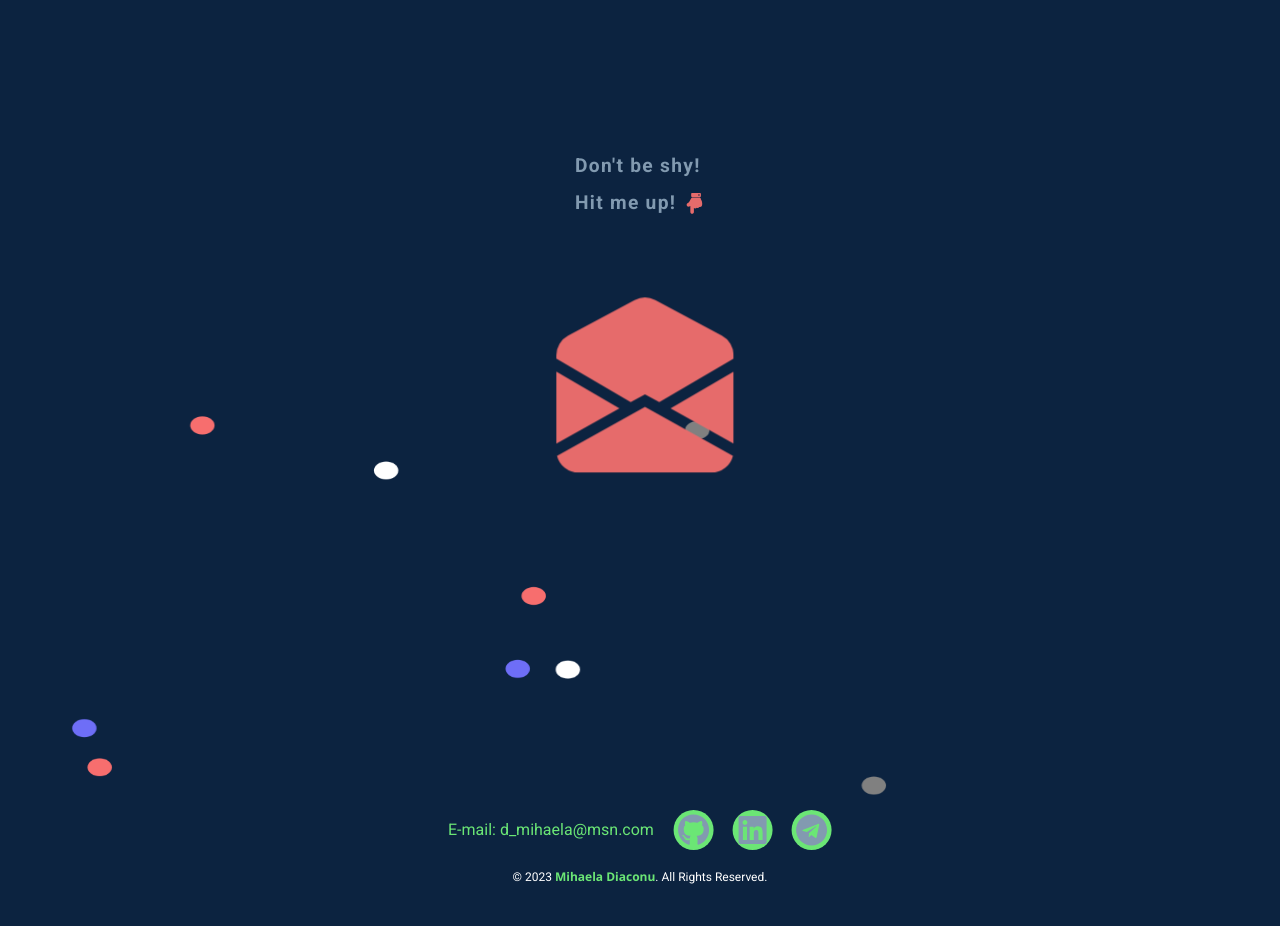
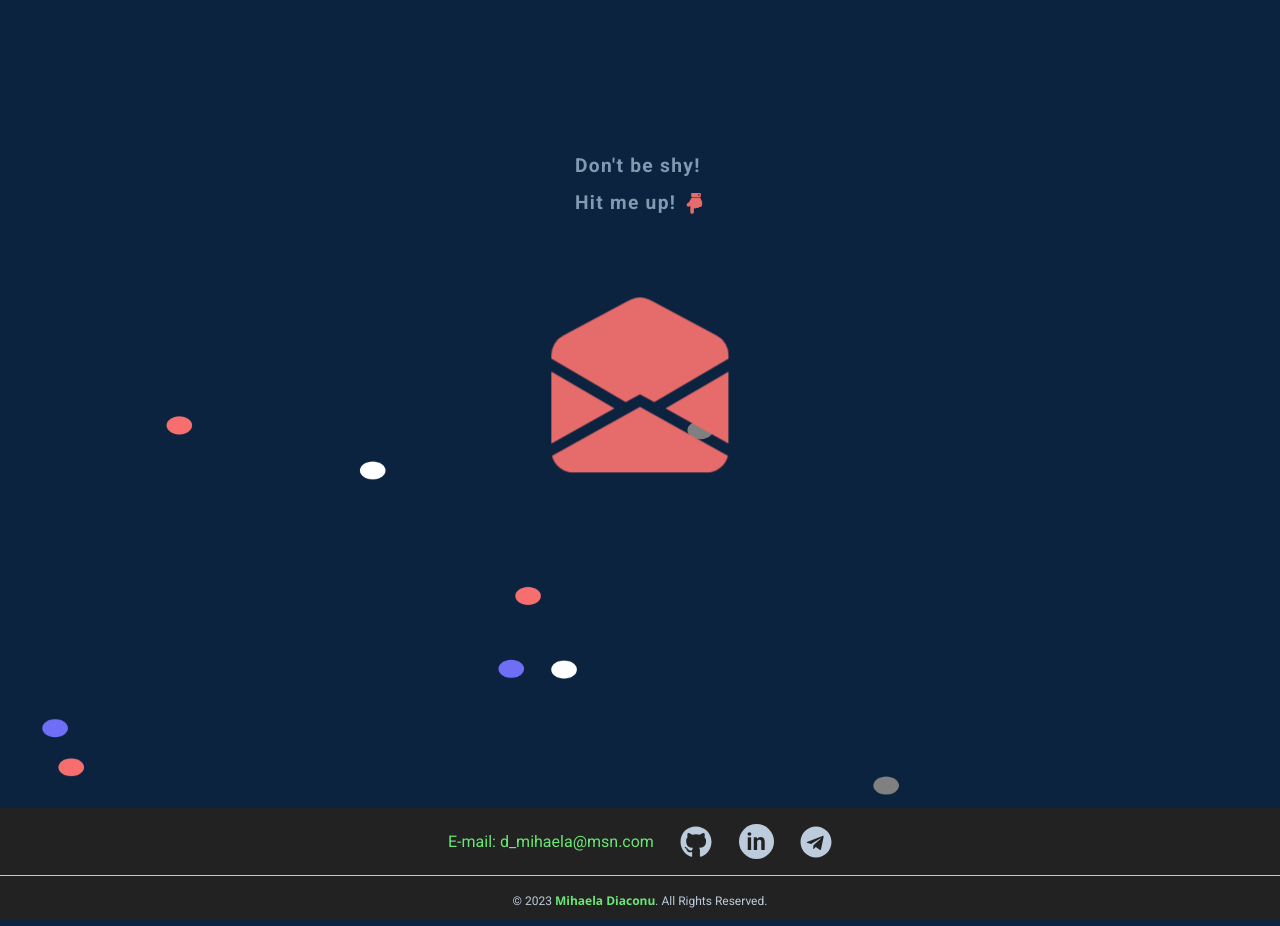
Before and after one commit to mdcodelab/mern-portofolio, a React (Create React App) app: page / in a window 1280 px wide. Shown: the part 2280-3206 px from the top of the page. Built offline with nearby package versions, Linux system fonts and the light colour scheme; a web font is replaced by a local one.

Commit message:
Contact-footer

```diff
--- a/src/App.css
+++ b/src/App.css
@@ -11,9 +11,9 @@
     --clr-millenium-blue: #002244;
     /* light blue, green & grey - used for headings */
     --clr-light-blue-1: #87CEEB;
-    --clr-lightblue-2:#00CCFF;
-    --clr-lightblue-3: #1da1f2;
-    --clr-lightblue-4: #4169E1;
+    --clr-light-blue-2:#00CCFF;
+    --clr-light-blue-3: #1da1f2;
+    --clr-light-blue-4: #4169E1;
 
     --clr-grey-1: hsl(209, 61%, 16%);
     --clr-grey-2: hsl(211, 39%, 23%);
--- a/src/components/Sidebar.js
+++ b/src/components/Sidebar.js
@@ -42,7 +42,7 @@ const Sidebar = () => {
           <Link to="contact"
             onClick={() => handleClick("contact")}
             className={activeLink === "contact" ? "active" : ""}
-            smooth={true} offset={-155}>
+            smooth={true} offset={-355}>
             Contact
           </Link>
         </li>
--- a/src/pages/Contact.js
+++ b/src/pages/Contact.js
@@ -4,8 +4,7 @@ import { BsFillEnvelopeOpenFill } from "react-icons/bs";
 import { IoMdClose } from "react-icons/io";
 import { IoIosArrowRoundForward } from "react-icons/io";
 import { FaHandPointDown } from "react-icons/fa";
-import { FaGithub } from "react-icons/fa";
-import { FaLinkedin } from "react-icons/fa";
+import { FaGithub } from "react-icons/fa"
 import { FaTelegram } from "react-icons/fa";
 
 //balls
@@ -180,7 +179,7 @@ const Contact = () => {
   }
 
   return (
-    <Wrapper className="section__center page-100" id="#contact">
+    <Wrapper className="section__center section page-100" id="#contact">
       <div className="hello">
         <p className="hello__1">Don't be shy!</p>
         <p className="hello__2">
@@ -215,14 +214,16 @@ const Contact = () => {
             <input
               type="text"
               placeholder="Your name..."
-              value={name} name="name"
+              value={name}
+              name="name"
               onChange={(e) => setName(e.target.value)}
             ></input>
           </div>
           <div className="email">
             <label>E-mail</label>
             <input
-              type="email" name="email"
+              type="email"
+              name="email"
               placeholder="Your e-mail..."
               value={email}
               onChange={(e) => setEmail(e.target.value)}
@@ -233,7 +234,8 @@ const Contact = () => {
           <label>Message</label>
           <textarea
             placeholder="Your message..."
-            value={message} name="message"
+            value={message}
+            name="message"
             onChange={(e) => setMessage(e.target.value)}
           ></textarea>
         </div>
@@ -242,23 +244,20 @@ const Contact = () => {
           <IoIosArrowRoundForward></IoIosArrowRoundForward>
         </button>
       </form>
-      <div className="copyright">
-        <div className="contact__icons">
+
+      <div className="footer">
+        <div className="contact__icons__container">
           <span>E-mail: d_mihaela@msn.com</span>
-          <a href="https://github.com/mdcodelab">
-            <FaGithub></FaGithub>
-          </a>
-          <a href="">
-            <FaLinkedin></FaLinkedin>
-          </a>
-          <a href="">
-            <FaTelegram></FaTelegram>
-          </a>
+                <a href="https://github.com/mdcodelab" className="git"><FaGithub></FaGithub></a>
+                <a href="https://www.linkedin.com/in/mihaela-diaconu-5538a3204/" className="linkedin">in</a>
+                <a href=""><FaTelegram></FaTelegram></a>
+
         </div>
-        <p style={{ color: "white" }}>
-          &copy; {new Date().getFullYear()} <span>Mihaela Diaconu</span>. All
-          Rights Reserved.
-        </p>
+        <hr></hr>
+        <div className="copyright">
+          <p classNAme="copyright__footer">
+            &copy; {new Date().getFullYear()} <span>Mihaela Diaconu</span>. All Rights Reserved.</p>
+        </div>
       </div>
     </Wrapper>
   );
@@ -272,8 +271,10 @@ const Wrapper = styled.div`
 
   .canvas {
     display: block;
+    position: absolute;
     width: 100%;
     height: 70vh;
+    z-index: 2;
   }
 
   .hello {
@@ -318,8 +319,9 @@ const Wrapper = styled.div`
     font-size: 11rem;
     position: absolute;
     top: 11rem;
-    left: 43.5%;
-    z-index: 10;
+    left: 50%;
+    transform: translateX(-50%);
+    z-index: 100;
     color: var(--clr-red-light-1);
     cursor: pointer;
     transition: all 2.5s ease;
@@ -328,13 +330,13 @@ const Wrapper = styled.div`
 
   @keyframes expand {
     0% {
-      transform: scale(1);
+      transform: translateX(-50%) scale(1);
     }
     50% {
-      transform: scale(1.2);
+      transform: translateX(-50%) scale(1.2);
     }
     100% {
-      transform: scale(1);
+      transform: translateX(-50%) scale(1);
     }
   }
 
@@ -351,14 +353,16 @@ const Wrapper = styled.div`
     width: 50%;
     height: 300px;
     position: absolute;
-    z-index: 2;
+    z-index: 100;
     top: 7rem;
     left: 50%;
     padding: 0.5rem;
     transform: translateX(-50%);
     border: 0.08px solid var(--clr-grey-6);
     border-radius: 0.3rem;
-    box-shadow: 0 1px 3px rgba(225, 255, 255, 0.12), 0 1px 2px rgba(255, 255, 255, 0.24);
+    box-shadow: 0 1px 3px rgba(225, 255, 255, 0.12),
+      0 1px 2px rgba(255, 255, 255, 0.24);
+    background: var(--clr-navy-7);
   }
 
   .btn__close__icon {
@@ -432,7 +436,7 @@ const Wrapper = styled.div`
 
   .btn__submit {
     width: 8rem;
-    height: 2.2rem;
+    height: 2rem;
     border: none;
     display: block;
     margin: 0 auto;
@@ -441,7 +445,7 @@ const Wrapper = styled.div`
     align-items: center;
     justify-content: space-evenly;
     cursor: pointer;
-    font-size: 1.2rem;
+    font-size: 1rem;
     background: var(--clr-red-light-1);
     color: var(--clr-navy-7);
     letter-spacing: 0.08rem;
@@ -454,50 +458,97 @@ const Wrapper = styled.div`
     border: 0.08rem solid var(--clr-grey-8);
   }
 
-  //icons
-  div.contact__icons {
+  @media (max-width: 700px) {
+    label {
+      font-size: 0.85rem;
+    }
+    input::placeholder,
+    textarea::placeholder {
+      font-size: 0.65rem;
+    }
+    .btn__submit {
+      font-size: 0.85rem;
+    }
+  }
+
+  //footer
+  .footer {
+    width: 100%;
+    height: 7rem;
+    background: #222;
     position: absolute;
-    bottom: 3.5rem;
-    left: 50%;
-    transform: translateX(-50%);
+    bottom: 0;
+    left: 0;
+    margin-top: 2rem;
+  }
+  div.contact__icons__container {
     width: 24rem;
     height: max-content;
     display: flex;
     align-items: center;
     justify-content: space-between;
+    margin: 1rem auto;
   }
 
-  .contact__icons span, .contact__icons a {
+  .contact__icons__container span,
+  .contact__icons__container a {
     display: block;
     color: var(--clr-grey-6);
   }
 
-  .contact__icons span {
+  .contact__icons__container span {
     color: var(--clr-green-light-1);
     cursor: pointer;
+    font-size: 1rem;
   }
 
-  .contact__icons a {
+  .contact__icons__container a {
+    display: block;
     font-size: 2rem;
-    width: 2.5rem;
-    height: 2.5rem;
+    width: 2rem;
+    height: 2rem;
+    border-radius: 45%;
+    color: var(--clr-grey-8);
+    display: flex;
+    align-items: center;
+    justify-content: center;
+    transition: all 0.5s; ease-in-out;
+  }
+
+  a.linkedin {
     border-radius: 50%;
-    background: var(--clr-green-light-1);
+    width: 2.2rem;
+    height: 2.2rem;
+    color: #222;
+    background: var(--clr-grey-8);
+    font-size: 1.5rem;
+    font-weight: bold;
+    transition: all 0.5s ease-in-out;
+  }
+
+  .contact__icons__container a:hover {
+    color: black;
+    background: var(--clr-grey-8);
+  }
+
+  a.linkedin:hover {
+    color: var(--clr-grey-8);
+    background: #222;
+    border: 0.08px solid var(--clr-grey-8);
+  }
+
+  //copyright
+  .copyright {
     display: flex;
     align-items: center;
     justify-content: center;
   }
 
-  //copyright
-  .copyright {
-    position: absolute;
-    bottom: 0.85rem;
-    left: 50%;
-    transform: translateX(-50%);
-  }
-
   .copyright p {
     font-size: 0.75rem;
+    margin: 1rem auto;
+    padding: 0;
+    color: var(--clr-grey-8);
   }
 
   .copyright p span {
@@ -505,6 +556,19 @@ const Wrapper = styled.div`
     color: var(--clr-green-light-1);
     font-weight: bold;
   }
+
+  @media (max-width: 700px) {
+    div.contact__icons__container {
+      width: 290px;
+    }
+    .contact__icons__container span {
+      font-size: 0.85rem;
+    }
+
+    .contact__icons__container a {
+      font-size: 1.5rem;
+    }
+  }
 `;
 
 export default Contact;
```
